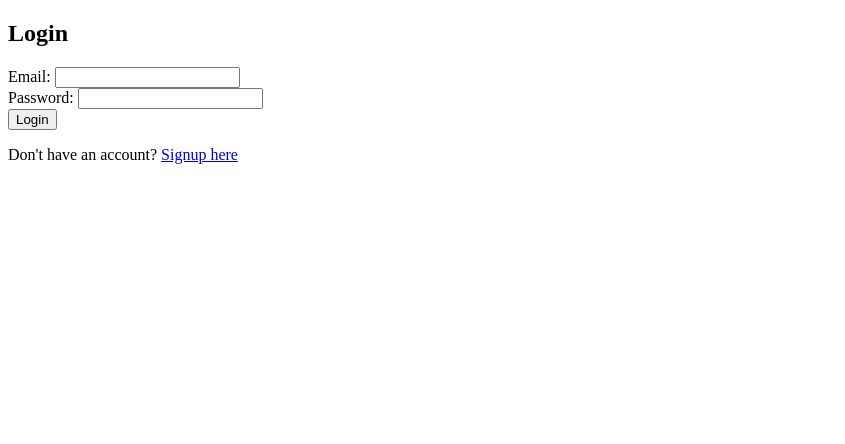
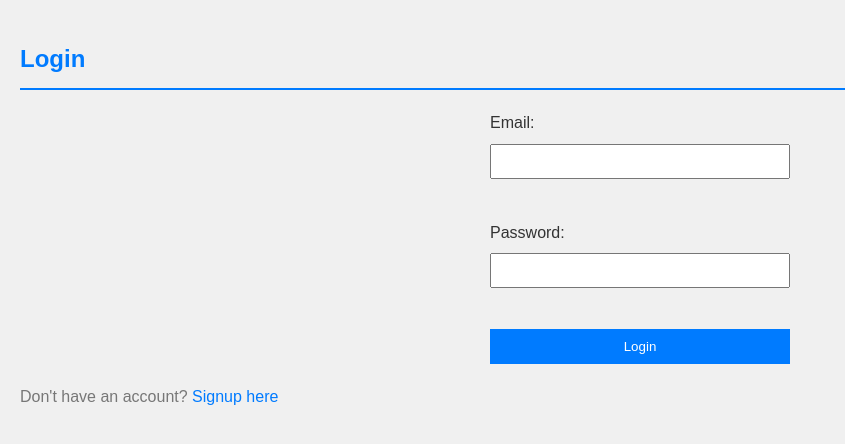
Before and after one commit to ymc09/433Phase5, a Flask app: page /login in a window 1280 px wide. Shown: the top 444 px of the page, without its empty margins (0-845 px from the left). Run offline with Flask 3, Linux system fonts and the light colour scheme; some libraries are stand-ins or nearby versions.

Commit message:
final changes

```diff
--- a/433Phase5-main/phase 5/main.py
+++ b/433Phase5-main/phase 5/main.py
@@ -316,29 +316,41 @@ def user_exists(email):
 @app.route('/signup', methods=['GET', 'POST'])
 def signup():
     if request.method == 'POST':
-        email = request.form['email']
-        first_name = request.form['first_name']
-        last_name = request.form['last_name']
-        gender = request.form['gender']
-        address = request.form['address']
-        phone_number = request.form['phone_number']
-        date_of_birth = datetime.strptime(request.form['date_of_birth'], '%Y-%m-%d')
-        credit_card = request.form['credit_card']
-        password = request.form['password']
+        try:
+            email = request.form['email']
+            first_name = request.form['first_name']
+            last_name = request.form['last_name']
+            gender = request.form['gender']
+            address = request.form['address']
+            phone_number = request.form['phone_number']
+            date_of_birth = datetime.strptime(request.form['date_of_birth'], '%Y-%m-%d')
+            credit_card = request.form['credit_card']
+            password = request.form['password']
 
-        if user_exists(email):
-            flash('User already exists. Please log in.')
+            if not email or '@' not in email or '.' not in email:
+                flash('Invalid email address. Please enter a valid email.')
+                return redirect('/signup')
+
+
+            if user_exists(email):
+                flash('User already exists. Please log in.')
+                return redirect('/login')
+
+            cursor = conn.cursor()
+            cursor.execute("""
+                INSERT INTO "Customer" ("customer_email","FName","LName", "gender", "address", "phonenumber", "DOB", "credit card","password")
+                VALUES (%s, %s, %s, %s, %s, %s, %s, %s, %s)
+            """, (email, first_name, last_name, gender, address, phone_number, date_of_birth, credit_card, password))
+
+            conn.commit()
+
+            flash('Signup successful! Please log in.')
             return redirect('/login')
-        cursor = conn.cursor()
-        cursor.execute("""
-            INSERT INTO "Customer" ("customer_email","FName","LName", "gender", "address", "phonenumber", "DOB", "credit card","password")
-            VALUES (%s, %s, %s, %s, %s, %s, %s, %s,%s)
-        """, (email, first_name, last_name, gender, address, phone_number, date_of_birth, credit_card,password))
 
-        conn.commit()
-
-        flash('Signup successful! Please login.')
-        return redirect('/login')
+        except Exception as e:
+            print(f"Error during signup: {e}")
+            flash('An error occurred during signup. Please try again.')
+            return redirect('/signup')
 
     return render_template('signup.html')
 
--- /dev/null
+++ b/433Phase5-main/phase 5/static/log.css
@@ -0,0 +1,58 @@
+body {
+    font-family: 'Arial', sans-serif;
+    line-height: 1.6;
+    margin: 0;
+    padding: 20px; /* Added padding for better readability */
+    background-color: #f0f0f0; /* Light gray background color */
+    color: #333; /* Text color (initially set to black) */
+}
+
+h2 {
+    color: #007BFF; /* Blue text color for the h2 element */
+    border-bottom: 2px solid #007BFF;
+    padding-bottom: 10px;
+    margin-top: 20px;
+}
+
+form {
+    display: flex;
+    flex-direction: column;
+    max-width: 300px;
+    margin: 20px auto;
+}
+
+label {
+    margin-bottom: 8px;
+    color: #333; /* Text color for labels */
+}
+
+input {
+    padding: 8px;
+    margin-bottom: 15px;
+}
+
+button {
+    background-color: #007BFF; /* Blue button color */
+    color: #fff; /* Text color for the button */
+    padding: 10px;
+    border: none;
+    cursor: pointer;
+}
+
+button:hover {
+    background-color: #0056b3; /* Darker blue color on hover */
+}
+
+p {
+    margin-top: 20px;
+    color: #777; /* Gray text color for the paragraph */
+}
+
+a {
+    color: #007BFF; /* Blue text color for links */
+    text-decoration: none;
+}
+
+a:hover {
+    text-decoration: underline;
+}
--- a/433Phase5-main/phase 5/templates/login.html
+++ b/433Phase5-main/phase 5/templates/login.html
@@ -3,10 +3,12 @@
 <head>
     <meta charset="UTF-8">
     <meta name="viewport" content="width=device-width, initial-scale=1.0">
+    <link rel="stylesheet" type="text/css" href="static/log.css">
     <title>Login Page</title>
 </head>
 <body>
     <h2>Login</h2>
+
     <form action="/login" method="post">
         <label for="email">Email:</label>
         <input type="email" id="email" name="email" required><br>
@@ -15,7 +17,18 @@
         <input type="password" id="password" name="password" required><br>
 
         <button type="submit">Login</button>
+
+        {% with messages = get_flashed_messages() %}
+        {% if messages %}
+            <ul class="flashes">
+                {% for message in messages %}
+                    <li>{{ message }}</li>
+                {% endfor %}
+            </ul>
+        {% endif %}
+        {% endwith %}
     </form>
+
 
     <p>Don't have an account? <a href="/signup">Signup here</a></p>
 </body>
--- a/433Phase5-main/phase 5/templates/productdetail1.html
+++ b/433Phase5-main/phase 5/templates/productdetail1.html
@@ -28,7 +28,11 @@
 <header>
 
     <a href="/"><img src="static/logo.png" width=450 height="68"></a>
-    <a href="/profile"><button class="profileButton">&#128100;</button></a>
+    {% if session.get('user_logged_in') %}
+            <a href="/profile"><button class="profileButton">&#128100;</button></a>
+        {% else %}
+            <a href="/login"><button class="profileButton">Login</button></a>
+        {% endif %}
     <a href="/cart"><button class="cartButton">&#128722;</button></a>
 <form action="" method="POST">
 
--- a/433Phase5-main/phase 5/templates/signup.html
+++ b/433Phase5-main/phase 5/templates/signup.html
@@ -3,6 +3,7 @@
 <head>
     <meta charset="UTF-8">
     <meta name="viewport" content="width=device-width, initial-scale=1.0">
+    <link rel="stylesheet" type="text/css" href="static/sign.css">
     <title>Signup/Login Page</title>
 </head>
 <body>
```
Also changed, not shown: 433Phase5-main/phase 5/static/prof.css (added, +37 -0 lines), 433Phase5-main/phase 5/static/sign.css (added, +55 -0 lines), 433Phase5-main/phase 5/templates/profile.html (+8 -6 lines).
